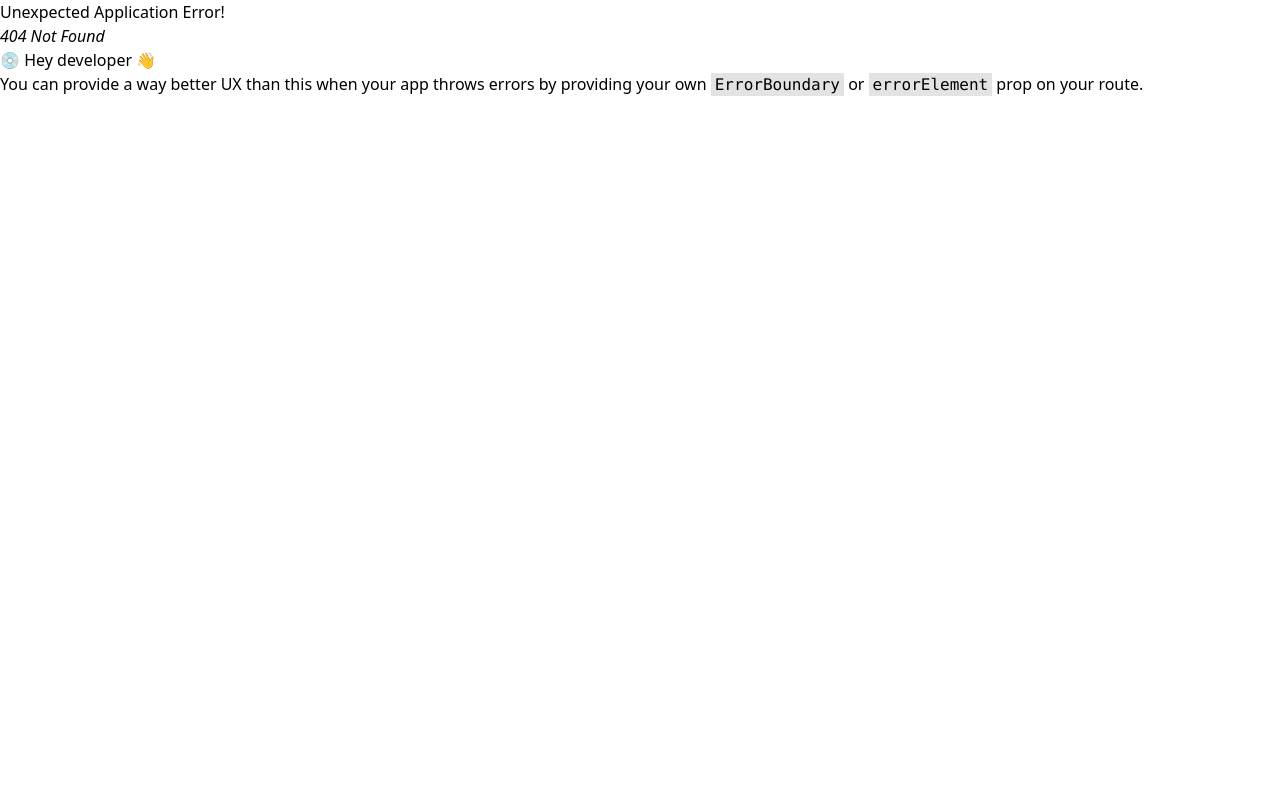
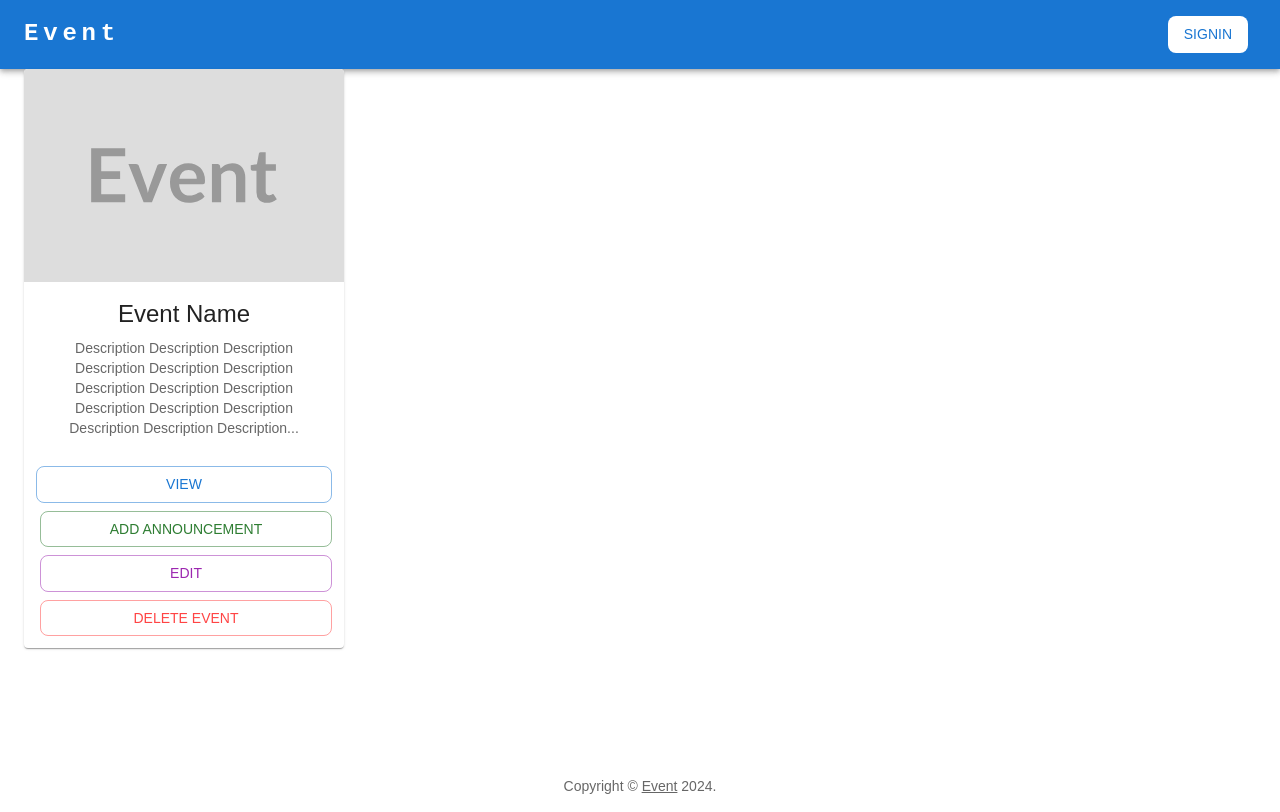
Before and after one commit to itsarshadahmad/event-management-system, a React app in the folder client/: page /admin in a window 1280 px wide. Before the commit this address had no page. Built offline with nearby package versions, Linux system fonts and the light colour scheme; the HTML template or start-up script is replaced by a standard one.

Commit message:
feat: pages added

```diff
--- a/client/src/App.jsx
+++ b/client/src/App.jsx
@@ -7,13 +7,31 @@ import NewPassword from "./components/auth/new-password.components";
 import Partials from "./components/partials/partials.component";
 import Home from "./components/home/home.component";
 import EventAdmin from "./components/home/event-admin.component";
+import AddAnnouncement from "./components/home/add-announcement.component";
+import AddKeySpeaker from "./components/event/add-key-speaker.component";
 
 const router = createBrowserRouter([
     {
         path: "/",
         element: (
             <Partials>
+                <AddKeySpeaker />
+            </Partials>
+        ),
+    },
+    {
+        path: "/admin",
+        element: (
+            <Partials>
                 <EventAdmin />
+            </Partials>
+        ),
+    },
+    {
+        path: "/announcement",
+        element: (
+            <Partials>
+                <AddAnnouncement />
             </Partials>
         ),
     },
--- /dev/null
+++ b/client/src/components/event/add-key-speaker.component.jsx
@@ -0,0 +1,82 @@
+import {
+    Button,
+    Container,
+    FormControl,
+    TextField,
+    Typography,
+} from "@mui/material";
+import { useState } from "react";
+
+export default function AddKeySpeaker() {
+    const [title, setTitle] = useState();
+    const [description, setDescription] = useState();
+    const [topic, setTopic] = useState();
+
+    return (
+        <Container
+            sx={{
+                display: "flex",
+                alignItems: "center",
+                justifyContent: "center",
+                mt: 4,
+            }}
+        >
+            <FormControl
+                sx={{
+                    width: {
+                        xs: "90vw",
+                        sm: "30rem",
+                    },
+                }}
+            >
+                <Typography
+                    component="h1"
+                    variant="h4"
+                    sx={{ mb: 2, textAlign: "center" }}
+                >
+                    Key Speaker
+                </Typography>
+                <TextField
+                    id="outlined-basic"
+                    label="Title"
+                    variant="outlined"
+                    sx={{ mb: 1 }}
+                    value={title}
+                    onChange={(e) => setTitle(e.target.value)}
+                />
+                <TextField
+                    multiline
+                    id="outlined-basic"
+                    label="Description"
+                    variant="outlined"
+                    sx={{ mb: 1 }}
+                    minRows={2}
+                    value={description}
+                    onChange={(e) => setDescription(e.target.value)}
+                />
+                <TextField
+                    id="outlined-basic"
+                    label="Topic"
+                    variant="outlined"
+                    sx={{ mb: 1 }}
+                    value={topic}
+                    onChange={(e) => setTopic(e.target.value)}
+                />
+
+                <Button
+                    variant="outlined"
+                    sx={{
+                        color: "secondary.main",
+                        fontSize: "1rem",
+                        borderColor: "secondary.main",
+                        ":hover": {
+                            borderColor: "secondary.main",
+                        },
+                    }}
+                >
+                    Add
+                </Button>
+            </FormControl>
+        </Container>
+    );
+}
--- /dev/null
+++ b/client/src/components/home/add-announcement.component.jsx
@@ -0,0 +1,72 @@
+import {
+    Button,
+    Container,
+    FormControl,
+    TextField,
+    Typography,
+} from "@mui/material";
+import { useState } from "react";
+
+export default function AddAnnouncement() {
+    const [title, setTitle] = useState("");
+    const [description, setDescription] = useState("");
+
+    return (
+        <Container
+            sx={{
+                display: "flex",
+                alignItems: "center",
+                justifyContent: "center",
+                mt: 4,
+            }}
+        >
+            <FormControl
+                sx={{
+                    width: {
+                        xs: "90vw",
+                        sm: "30rem",
+                    },
+                }}
+            >
+                <Typography
+                    component="h1"
+                    variant="h4"
+                    sx={{ mb: 2, textAlign: "center" }}
+                >
+                    Announcement
+                </Typography>
+                <TextField
+                    id="outlined-basic"
+                    label="Title"
+                    variant="outlined"
+                    sx={{ mb: 1 }}
+                    value={title}
+                    onChange={(e) => setTitle(e.target.value)}
+                />
+                <TextField
+                    multiline
+                    id="outlined-basic"
+                    label="Description"
+                    variant="outlined"
+                    sx={{ mb: 1 }}
+                    minRows={2}
+                    value={description}
+                    onChange={(e) => setDescription(e.target.value)}
+                />
+                <Button
+                    variant="outlined"
+                    sx={{
+                        color: "secondary.main",
+                        fontSize: "1rem",
+                        borderColor: "secondary.main",
+                        ":hover": {
+                            borderColor: "secondary.main",
+                        },
+                    }}
+                >
+                    Add
+                </Button>
+            </FormControl>
+        </Container>
+    );
+}
--- /dev/null
+++ b/client/src/components/home/admin-card.component.jsx
@@ -0,0 +1,72 @@
+import {
+    Button,
+    Card,
+    CardActions,
+    CardContent,
+    CardMedia,
+    Typography,
+} from "@mui/material";
+
+export default function AdminCard() {
+    return (
+        <Card sx={{ maxWidth: "20rem" }}>
+            <CardMedia
+                component="img"
+                alt="green iguana"
+                height="140"
+                image="/src/assets/event.svg"
+            />
+            <CardContent>
+                <Typography
+                    gutterBottom
+                    variant="h5"
+                    component="div"
+                    sx={{ textAlign: "center" }}
+                >
+                    Event Name
+                </Typography>
+                <Typography
+                    variant="body2"
+                    color="text.secondary"
+                    sx={{ textAlign: "center" }}
+                >
+                    Description Description Description Description Description
+                    Description Description Description Description Description
+                    Description Description Description Description
+                    Description...
+                </Typography>
+            </CardContent>
+            <CardActions
+                sx={{
+                    display: "flex",
+                    flexWrap: "wrap",
+                }}
+            >
+                <Button variant="outlined" sx={{ m: 0.5, width: "100%" }}>
+                    View
+                </Button>
+                <Button
+                    variant="outlined"
+                    color="success"
+                    sx={{ m: 0.5, width: "100%" }}
+                >
+                    Add Announcement
+                </Button>
+                <Button
+                    variant="outlined"
+                    color="secondary"
+                    sx={{ m: 0.5, width: "100%" }}
+                >
+                    Edit
+                </Button>
+                <Button
+                    variant="outlined"
+                    color="error"
+                    sx={{ m: 0.5, width: "100%" }}
+                >
+                    Delete Event
+                </Button>
+            </CardActions>
+        </Card>
+    );
+}
--- a/client/src/components/home/event-admin.component.jsx
+++ b/client/src/components/home/event-admin.component.jsx
@@ -1,23 +1,10 @@
-import { Box, Container, Typography } from "@mui/material";
+import { Container } from "@mui/material";
+import AdminCard from "./admin-card.component";
 
 export default function EventAdmin() {
     return (
         <Container>
-            <Box>
-                <Typography variant="p">No. of Reg user</Typography>
-            </Box>
-            <Box>
-                <Typography variant="p">Views</Typography>
-            </Box>
-            <Box>
-                <Typography variant="p">reg. user basic details</Typography>
-            </Box>
-            <Box>
-                <Typography variant="p">Edit event details</Typography>
-            </Box>
-            <Box>
-                <Typography variant="p">Announcement</Typography>
-            </Box>
+            <AdminCard />
         </Container>
     );
 }
--- a/client/src/components/home/home.component.jsx
+++ b/client/src/components/home/home.component.jsx
@@ -2,31 +2,42 @@ import {
     Box,
     Container,
     FormControl,
-    Input,
     InputAdornment,
+    OutlinedInput,
     Paper,
     Typography,
 } from "@mui/material";
 import EventCard from "../event/event-card.component";
-import SearchIcon from "@mui/icons-material/Search";
+import SearchRoundedIcon from "@mui/icons-material/SearchRounded";
+import { useState } from "react";
 
 export default function Home() {
+    const [search, setSearch] = useState("");
+
     return (
         <Container>
-            {/* <Typography component="h1" variant="h3">
-                Home
-            </Typography> */}
-
             <FormControl variant="standard" sx={{ my: 2, display: "flex" }}>
-                <Input
-                    id="input-with-icon-adornment"
-                    placeholder="Search Events"
-                    startAdornment={
-                        <InputAdornment position="start">
-                            <SearchIcon />
-                        </InputAdornment>
-                    }
-                />
+                <FormControl sx={{ width: "100%" }} variant="outlined">
+                    <OutlinedInput
+                        size="small"
+                        id="search"
+                        placeholder="Search…"
+                        value={search}
+                        onChange={(e) => setSearch(e.target.value)}
+                        sx={{ flexGrow: 1 }}
+                        startAdornment={
+                            <InputAdornment
+                                position="start"
+                                sx={{ color: "text.primary" }}
+                            >
+                                <SearchRoundedIcon fontSize="small" />
+                            </InputAdornment>
+                        }
+                        inputProps={{
+                            "aria-label": "search",
+                        }}
+                    />
+                </FormControl>
             </FormControl>
 
             <Paper
```
Also changed, not shown: client/src/components/home/landing-page.component.jsx (deleted).
